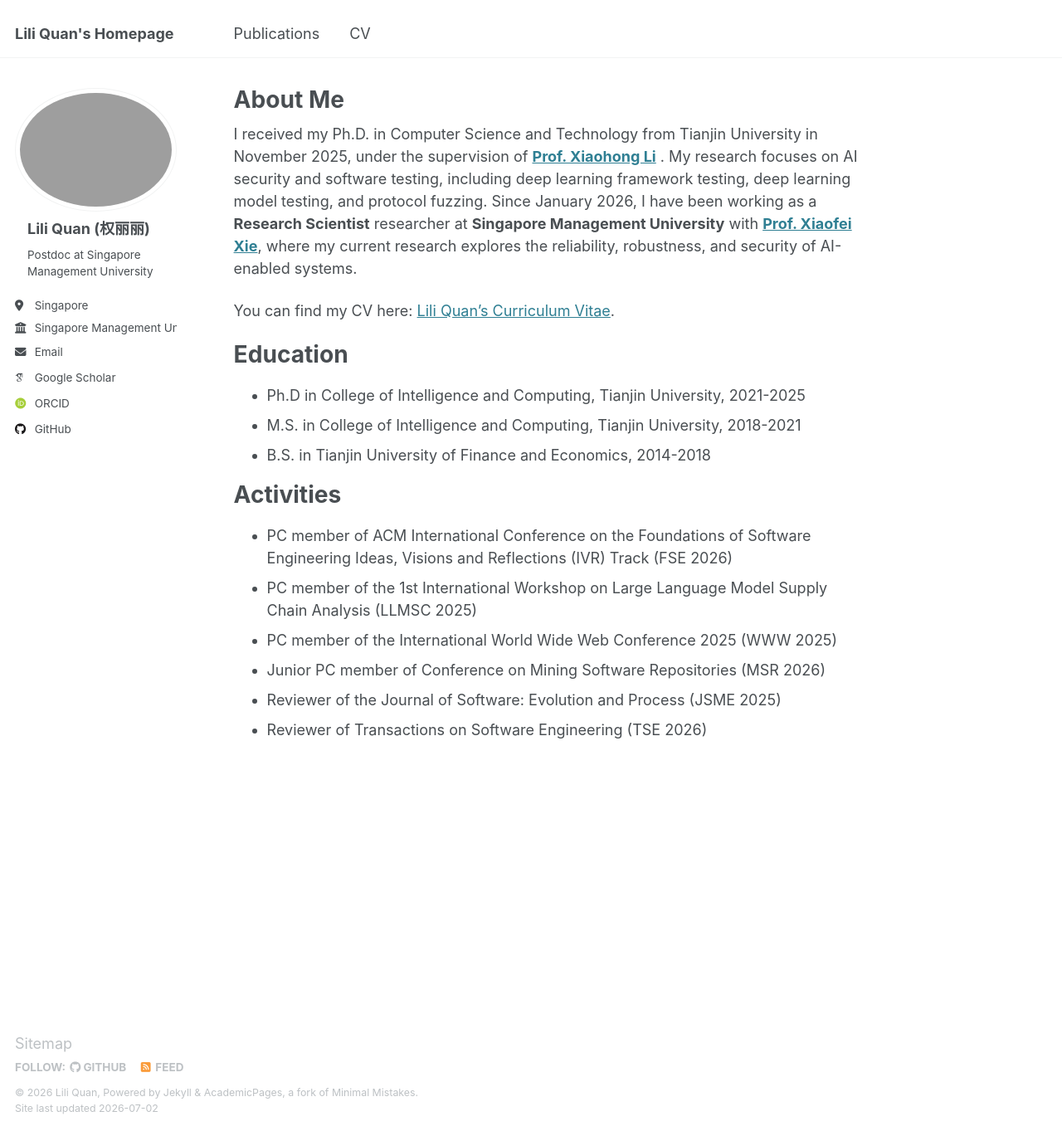
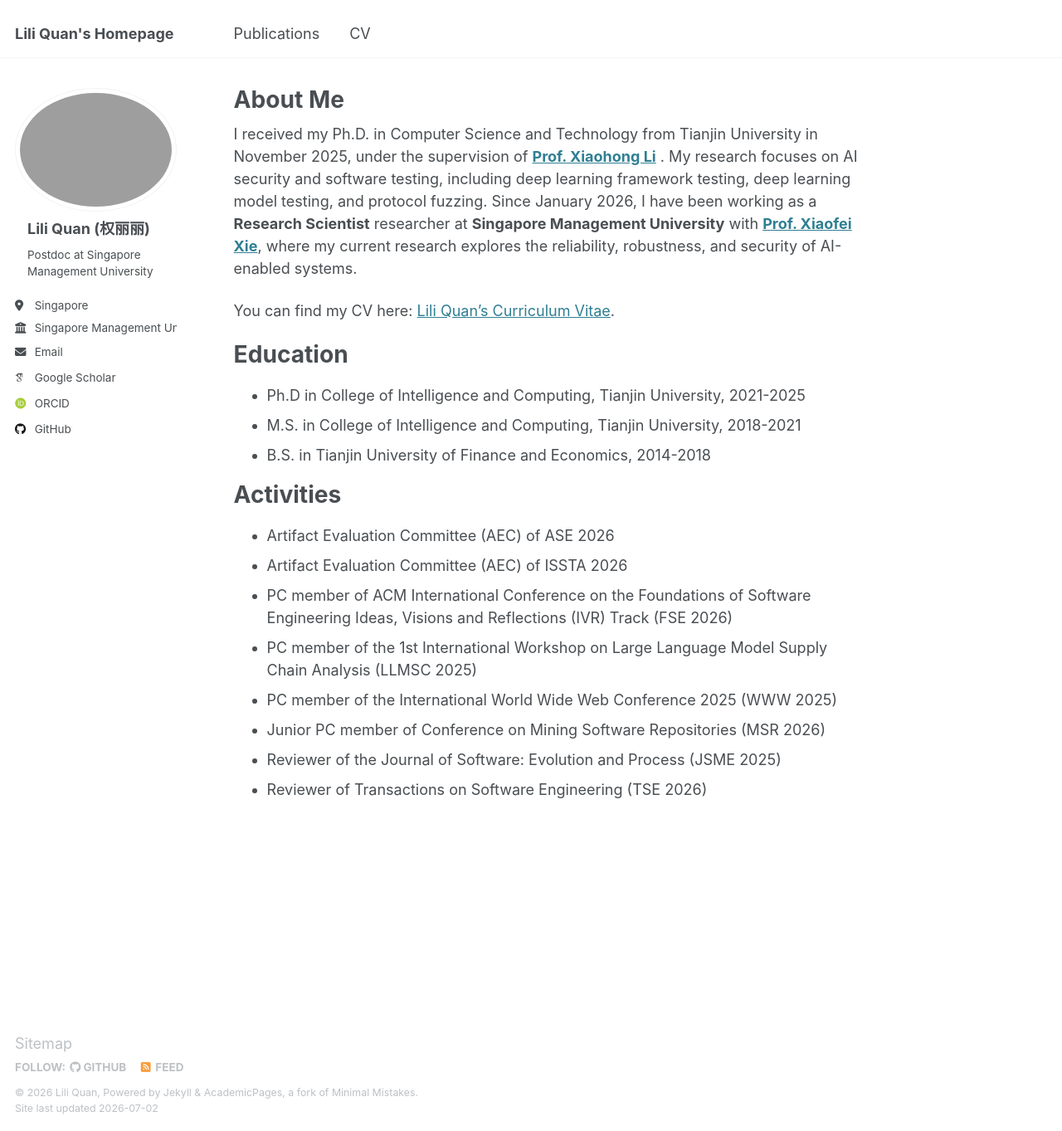
Before and after one commit to liliquan0118/liliquan0118.github.io, a Jekyll site: the page built from _pages/about.md, in a window 1280 px wide and 1363 px high. Shown: the whole window at 83% size. Built offline with Jekyll 4.4.1, drawn with Linux system fonts in a browser that asks for light colours; some web fonts are replaced.

Commit message:
Add activities to about page

```diff
--- a/_pages/about.md
+++ b/_pages/about.md
@@ -22,6 +22,8 @@ Computing, Tianjin University, 2018-2021
 
 Activities
 ======
+- Artifact Evaluation Committee (AEC) of ASE 2026
+- Artifact Evaluation Committee (AEC) of ISSTA 2026
 - PC member of ACM International Conference on the Foundations of Software Engineering Ideas, Visions and Reflections (IVR) Track (FSE 2026)
 - PC member of the 1st International Workshop on Large Language Model Supply Chain Analysis (LLMSC 2025)
 - PC member of the International World Wide Web Conference 2025 (WWW 2025)
```
